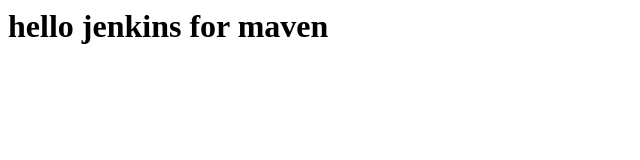
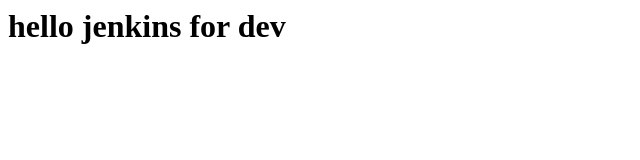
Before and after one commit to wind9/test, a plain HTML site: page index.html in a window 1280 px wide. Shown: the full height of the page, 0-640 px from the left. Drawn offline with Linux system fonts and the light colour scheme.

Commit message:
dev 分支提交

```diff
--- a/index.html
+++ b/index.html
@@ -1 +1 @@
-<h1>hello jenkins for maven</h1>
+<h1>hello jenkins for dev</h1>
```
